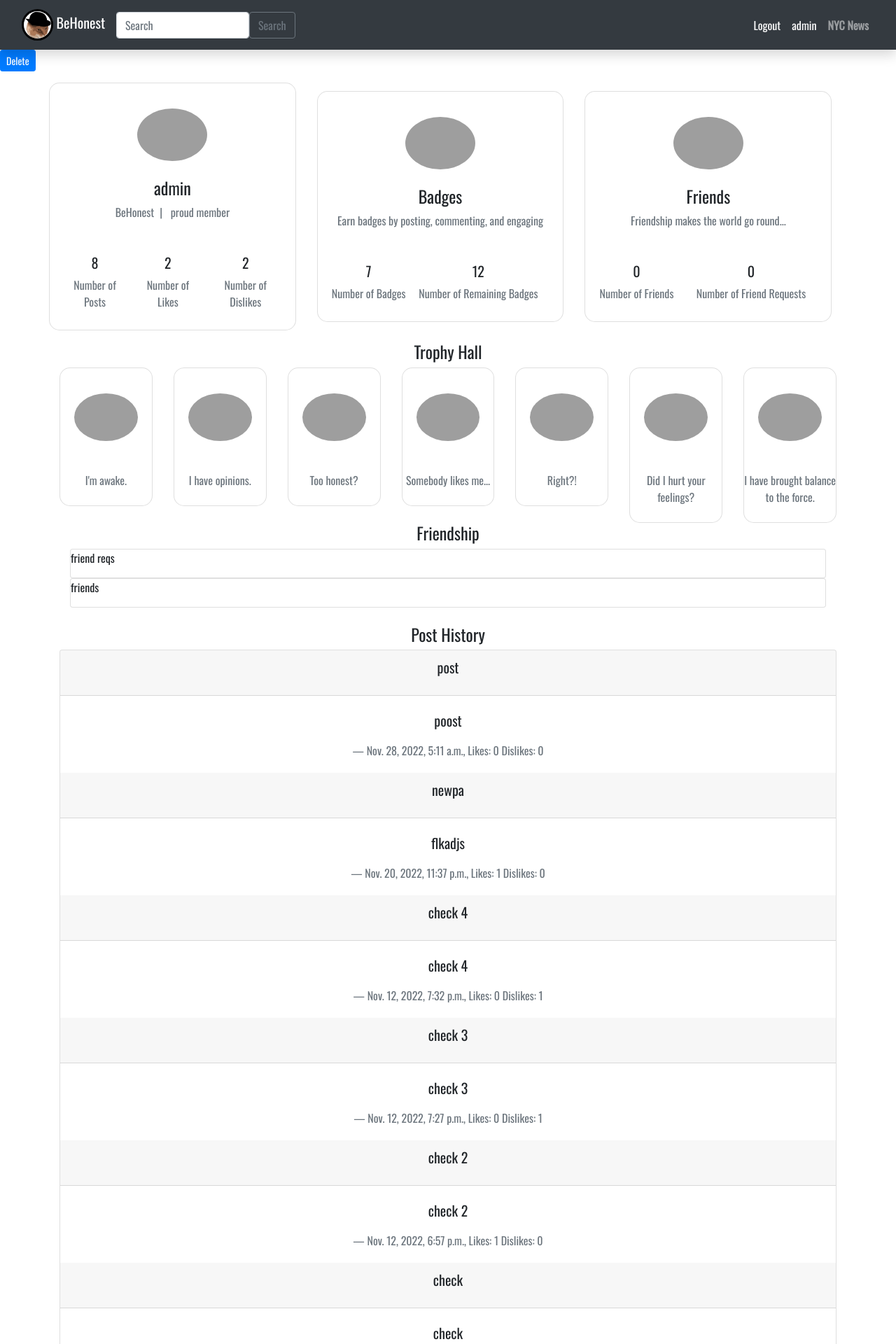
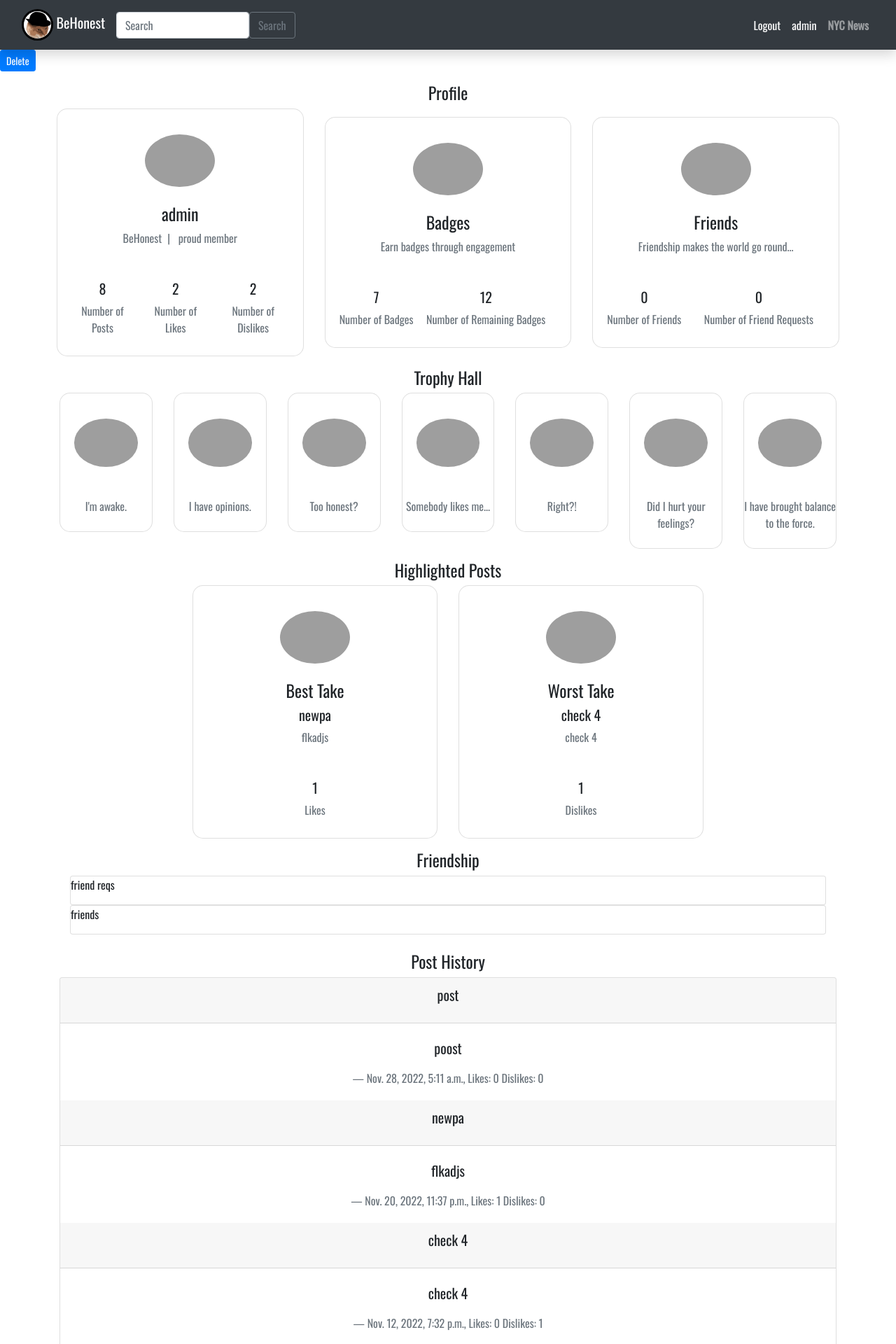
Before and after one commit to gcivil-nyu-org/INET-Team-4-F2022, a Django app: page /home/profile/admin in a window 1280 px wide. Shown: the top 1920 px of the page at 70% size. Run offline with Django 4.2, Linux system fonts and the light colour scheme; a user stored in the database is signed in; data comes from the database, SQL or seed files in the repository; data that the repository does not hold is empty; some libraries are stand-ins or nearby versions; grey boxes are pictures that could not be loaded.

Commit message:
Add best/worst post to profile page

```diff
--- a/BeHonest/post/templates/profile.html
+++ b/BeHonest/post/templates/profile.html
@@ -12,7 +12,8 @@
     <section>
         {% comment %} fluid container will left align {% endcomment %}
         <div class="container py-3 h-100">
-            <div class="row">
+            <h4 class = "display-5 text-center">Profile</h4>
+            <div class="row justify-content-center">
                 <!-- First Card, Profile -->
                 <div class="row d-flex justify-content-left align-items-center h-90">
                     <div class="col-md-12 col-xl-4">
@@ -51,7 +52,7 @@
                                 class="rounded-circle img-fluid" style="width: 100px;" />
                             </div>
                             <h4 class="mb-2">Badges</h4>
-                            <p class="text-muted mb-4">Earn badges by posting, commenting, and engaging</p>
+                            <p class="text-muted mb-4">Earn badges through engagement</p>
                             <div class="d-flex justify-content-between text-center mt-5 mb-2">
                                 <div>
                                 <p class="mb-2 h5">{{ badges|length }}</p>
@@ -87,19 +88,6 @@
                         </div>
                     </div>
                 </div>
-            <!-- <div>
-                <div class = "container">
-                    {% if badges %}
-                        <p>Number of Badges: {{ badges|length }}</p>
-                    {%endif%}
-
-                    <div class = "card">
-                        {% for badge in badges %}
-                        <p> {{badge}} </p>
-                        {% endfor %}
-                    </div>
-                </div>
-            </div> -->
             </div>
         </div>
     </section>
@@ -138,6 +126,51 @@
                     </div>
                 </div>
                 {% endfor %}
+            </div>
+        </div>
+    </section>
+    <!-- Highlighted Posts -->
+    <section>
+        <div class="container py-3 h-100">
+            <h4 class = "display-5 text-center">Highlighted Posts</h4>
+            <div class="row justify-content-center">
+                <!-- Most Liked Post -->
+                <div class="col-md-12 col-xl-4">
+                    <div class="card" style="border-radius: 15px;">
+                        <div class="card-body text-center">
+                            <div class="mt-3 mb-4">
+                                <img src="https://media.istockphoto.com/id/1161723349/vector/vector-icon-like-thumbs-up-with-heart-shape-social-media-red-icon-on-isolated-background.jpg?s=612x612&w=0&k=20&c=BolWiUtMl8mc0W2ogqANvFi-HmMBHLAtzRcj0Z6DbOg="
+                                class="rounded-circle img-fluid" style="width: 100px;" />
+                            </div>
+                            <h4 class="mb-2">Best Take</h4>
+                            <h5 class="mb-2">{{top_post.title}}</h5>
+                            <p class="text-muted mb-4">{{top_post.content}}</p>
+                            <div class="text-center mt-5 mb-2">
+                                <p class="mb-2 h5">{{top_post.total_likes}}</p>
+                                <p class="text-muted mb-0">Likes</p>
+                            </div>
+                        </div>
+                    </div>
+                </div>
+                <!-- Most Disliked Post -->
+                <div class="col-md-12 col-xl-4">
+                    <div class="card" style="border-radius: 15px;">
+                        <div class="card-body text-center">
+                        <div class="mt-3 mb-4">
+                            <img src="https://media.istockphoto.com/id/1357993951/vector/notification-dislike-icon-social-network-app-icon-vector-illustration.jpg?s=612x612&w=0&k=20&c=_PT0VA85mtG3xUyoTdgWM2WBhOXdblz4rNMFsKPDMz8="
+                            class="rounded-circle img-fluid" style="width: 100px;" />
+                        </div>
+                        <h4 class="mb-2">Worst Take</h4>
+                        <h5 class="mb-2">{{bottom_post.title}}</h5>
+                        <p class="text-muted mb-4">{{bottom_post.content}}</p>
+                        <div class="text-center mt-5 mb-2">
+                            <div class="px-3">
+                            <p class="mb-2 h5">{{bottom_post.total_dislikes}}</p>
+                            <p class="text-muted mb-0">Dislikes</p>
+                            </div>
+                        </div>
+                    </div>
+                </div>
             </div>
         </div>
     </section>
```
